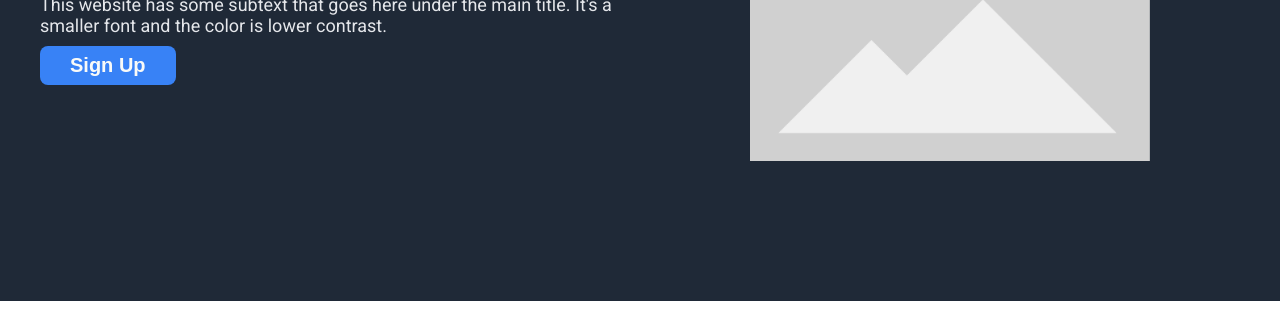
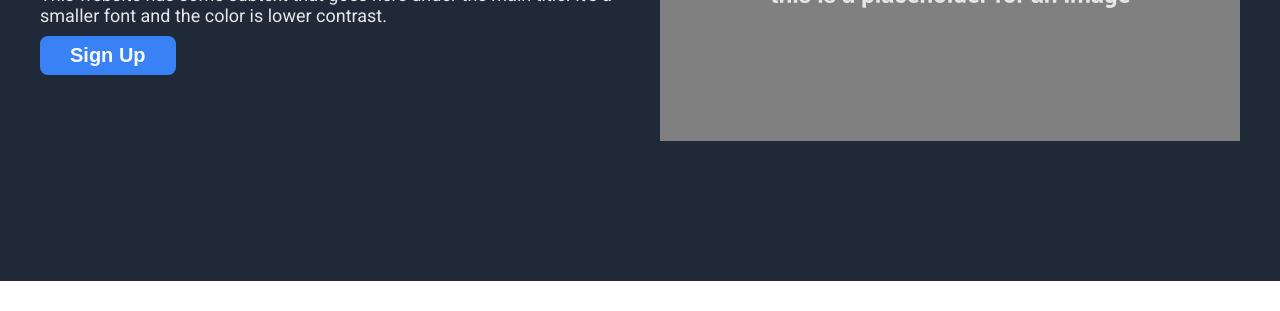
Before and after one commit to SeanMPeake/odin-projects-landing-page, a plain HTML site: page index.html in a window 1280 px wide. Shown: the part 285-596 px from the top of the page. Drawn offline with Linux system fonts and the light colour scheme.

Commit message:
Update placeholder image and styling

```diff
--- a/index.html
+++ b/index.html
@@ -27,7 +27,7 @@
                 <button class="hero-main-button">Sign Up</button>
             </div>
             <div class="hero-main-right">
-                <img class="placeholder-image" src="./images/placeholder.svg.png" alt="placeholder image">
+                <img class="placeholder-image" src="./images/placeholder.svg" alt="placeholder image">
             </div>
         </div>
 
--- a/style.css
+++ b/style.css
@@ -81,7 +81,9 @@ body {
 }
 
 .placeholder-image {
-    max-width: 400px;
+    align-self: center;
+    max-width: 100%;
+    min-width: 400px;
 }
 
 .hero-main-button {
@@ -114,6 +116,7 @@ body {
     list-style-type: none;
     justify-content: center;
     gap: 48px;
+    padding: 0;
 }
 
 .information-item {
```
Also changed, not shown: images/placeholder.svg (added), images/placeholder.svg.png (deleted).
